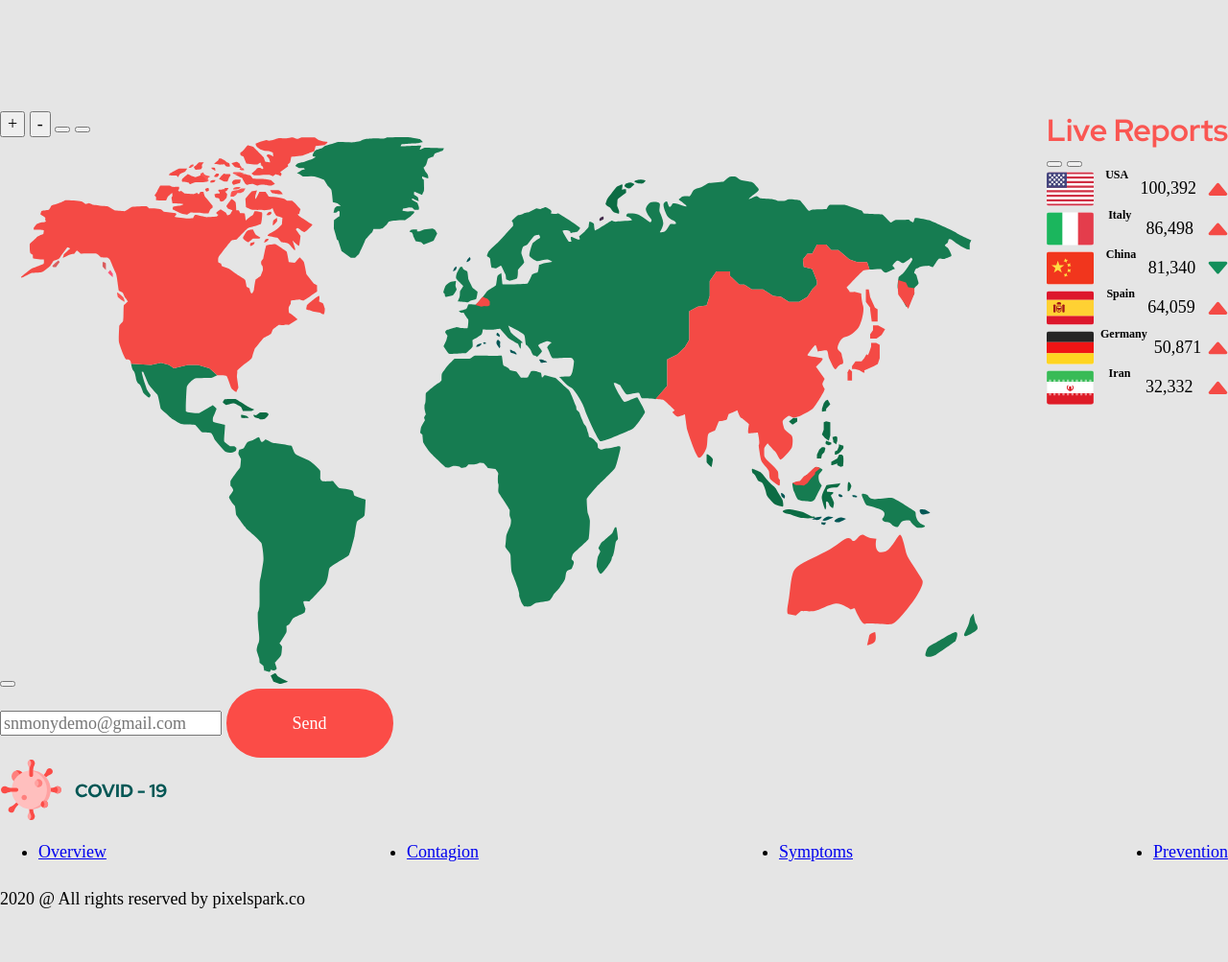
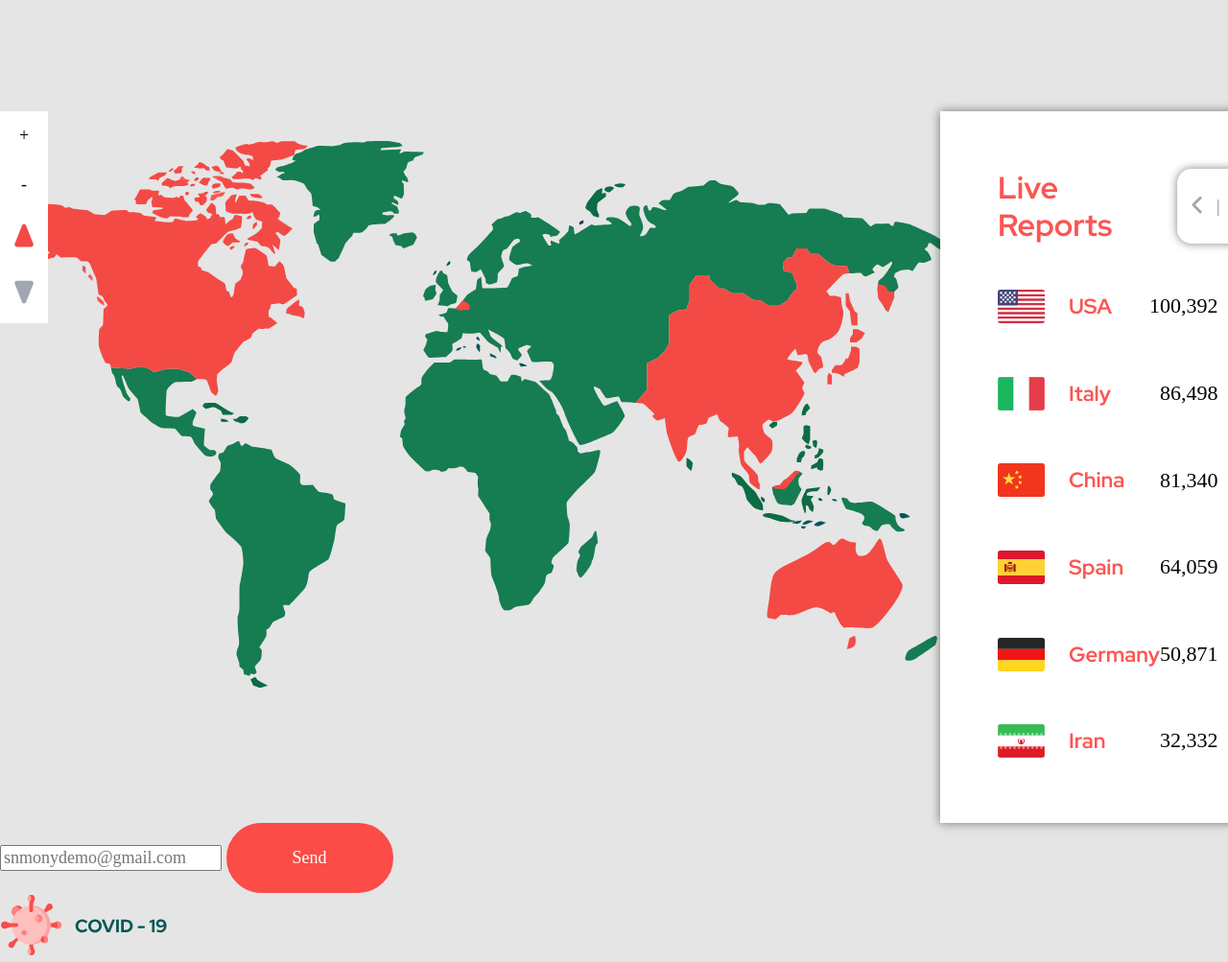
Before and after one commit to BysovMaxim/practiceroom-project-1, a website: page index.html in a window 1280 px wide. Shown: the part 6980-7983 px from the top of the page at 96% size. Before the commit the page ends 7938 px from the top, so only its background shows below. Drawn offline with Linux system fonts and the light colour scheme; a web font is replaced by a local one.

Commit message:
thats last commit to this project, its was just a practice with a lots of dirty code, also not good template was chosen

```diff
--- a/index.html
+++ b/index.html
@@ -227,8 +227,14 @@
                                 -
                             </button>
                             <button class="statistic__button">
+                                <object type="image/svg+xml" data="images/arrow-up.svg" class="arrow-up-object">
+                                    Your browser does not support SVG
+                                </object>
                             </button>
                             <button class="statistic__button">
+                                <object type="image/svg+xml" data="images/arrow-down.svg" class="arrow-down-object">
+                                    Your browser does not support SVG
+                                </object>
                             </button>
                         </div>
                         <button class="statistic__button">
@@ -245,46 +251,77 @@
                         </h3>
                         <div class="statistic__live-nav">
                             <button class="statistic__button">
+                                <object type="image/svg+xml" data="images/arrow-left.svg" class="arrow-left-object">
+                                    Your browser does not support SVG
+                                </object>
                             </button>
+                            <p class="statistic__slash">|</p>
                             <button class="statistic__button">
+                                <object type="image/svg+xml" data="images/arrow-right.svg" class="arrow-right-object">
+                                    Your browser does not support SVG
+                                </object>
                             </button>
                         </div>
                     </div>
                     <div class="statistic__country-item">
+                        <div class="statistic__country-inner">
                             <img class="statistic__flag" src="images/usa.svg" alt="usa-flag">
                             <h6 class="statistic__country-name">USA</h6>
+                        </div>
+                        <div class="statistic__amount-inner">
                             <p class="statistic__amount">100,392</p>
                             <img class="statistic__icon" src="images/arrow-up-red.svg" alt="arrow">
                         </div>
+                    </div>
                     <div class="statistic__country-item">
+                        <div class="statistic__country-inner">
                             <img class="statistic__flag" src="images/italy.svg" alt="italy-flag">
                             <h6 class="statistic__country-name">Italy</h6>
+                        </div>
+                        <div class="statistic__amount-inner">
                             <p class="statistic__amount">86,498</p>
                             <img class="statistic__icon" src="images/arrow-up-red.svg" alt="arrow">
                         </div>
+                    </div>
                     <div class="statistic__country-item">
+                        <div class="statistic__country-inner">
                             <img class="statistic__flag" src="images/china.svg" alt="china-flag">
                             <h6 class="statistic__country-name">China</h6>
+                        </div>
+                        <div class="statistic__amount-inner">
                             <p class="statistic__amount">81,340</p>
                             <img class="statistic__icon" src="images/arrow-down-green.svg" alt="arrow">
                         </div>
+                    </div>
                     <div class="statistic__country-item">
+                        <div class="statistic__country-inner">
                             <img class="statistic__flag" src="images/spain.svg" alt="spain-flag">
                             <h6 class="statistic__country-name">Spain</h6>
+                        </div>
+                        <div class="statistic__amount-inner">
                             <p class="statistic__amount">64,059</p>
                             <img class="statistic__icon" src="images/arrow-up-red.svg" alt="arrow">
                         </div>
+                    </div>
                     <div class="statistic__country-item">
+                        <div class="statistic__country-inner">
                             <img class="statistic__flag" src="images/germany.svg" alt="germany-flag">
                             <h6 class="statistic__country-name">Germany</h6>
+                        </div>
+                        <div class="statistic__amount-inner">
                             <p class="statistic__amount">50,871</p>
                             <img class="statistic__icon" src="images/arrow-up-red.svg" alt="arrow">
                         </div>
+                    </div>
                     <div class="statistic__country-item">
+                        <div class="statistic__country-inner">
                             <img class="statistic__flag" src="images/iran.svg" alt="iran-flag">
                             <h6 class="statistic__country-name">Iran</h6>
+                        </div>
+                        <div class="statistic__amount-inner">
                             <p class="statistic__amount">32,332</p>
                             <img class="statistic__icon" src="images/arrow-up-red.svg" alt="arrow">
+                        </div>
                     </div>
                 </div>
             </div>
--- a/sass/base/_base.scss
+++ b/sass/base/_base.scss
@@ -30,6 +30,11 @@ h4 {
     @include font(2.9rem, 124%, $color-primary)
 }
 
+h6 {
+    font-family: 'Red Hat Display', san-serif;
+    @include font(2.2rem, 124%, $color-primary)
+}
+
 p {
     font-family: 'Almendra', san-serif;
     @include font(1.8rem, 230%, normal, $color-subtitle)
--- a/sass/layout/_reports.scss
+++ b/sass/layout/_reports.scss
@@ -1,9 +1,81 @@
+.statistic {
+    max-width: 980px;
+}
+
 .reports__top {
-	display: flex;
-	justify-content: space-between;
+    display: flex;
+    justify-content: space-between;
 }
 
 .statistic__country-item {
-	display: flex;
-	justify-content: space-between;
+    display: flex;
+    justify-content: space-between;
+    align-items: center;
 }
+
+.statistic__live-report {
+    border: none;
+    padding: 60px;
+    background: $color-light;
+    box-shadow: 0 0 10px rgba(0, 0, 0, 0.5);
+}
+
+.statistic__title {
+    margin-right: 50px;
+}
+
+.statistic__live-nav {
+    display: flex;
+    background: $color-light;
+    justify-content: space-between;
+    align-items: center;
+    box-shadow: 0 0 10px rgba(0, 0, 0, 0.5);
+    border-radius: 15px;
+}
+
+.statistic__button {
+    border: none;
+    background: $color-light;
+    padding: 15px;
+}
+
+.statistic__slash {
+    color: gray;
+}
+
+.statistic__live-report-inner {
+    display: flex;
+    justify-content: space-between;
+}
+
+.statistic__map-nav {
+    position: absolute;
+    display: flex;
+    flex-direction: column;
+}
+
+.statistic__country-inner {
+    display: flex;
+    justify-content: space-between;
+    align-items: center;
+}
+
+.statistic__amount-inner {
+    display: flex;
+    justify-content: space-between;
+    align-items: center;
+}
+
+.statistic__country-item {
+    padding-top: 40px;
+}
+
+.statistic__flag {
+    margin-right: 25px;
+}
+
+.statistic__amount {
+    margin-right: 22px;
+
+    font-size: 22px;
+}
```
Also changed, not shown: css/style.css, 1 other file. Lines whose indentation alone changed are shown as unchanged.
